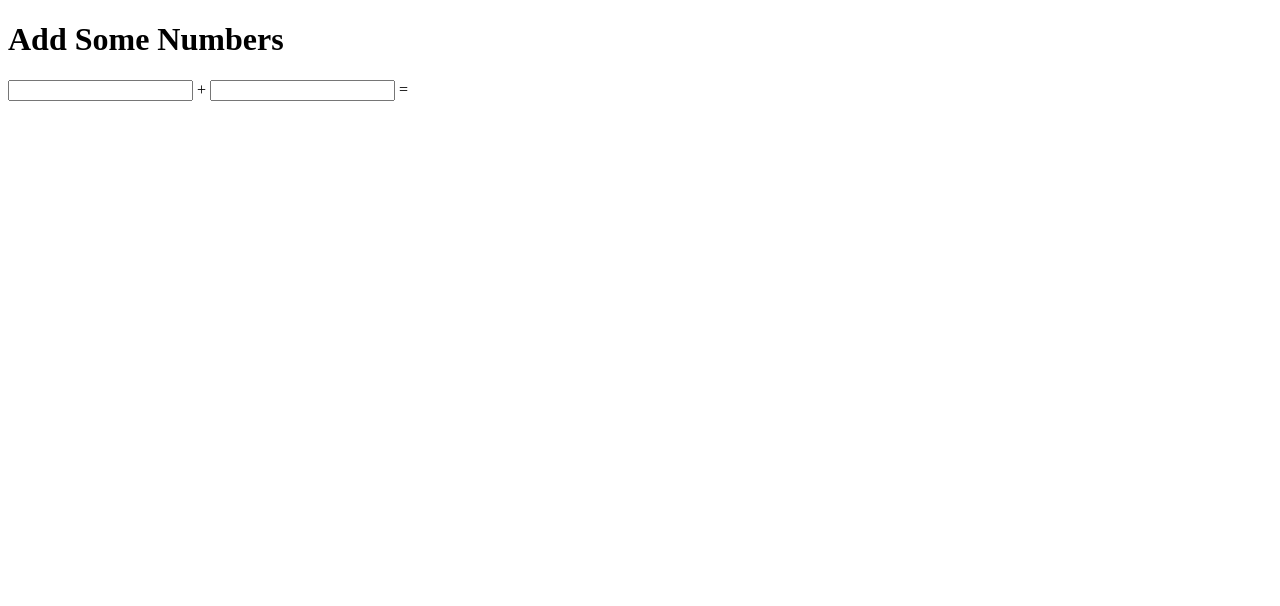
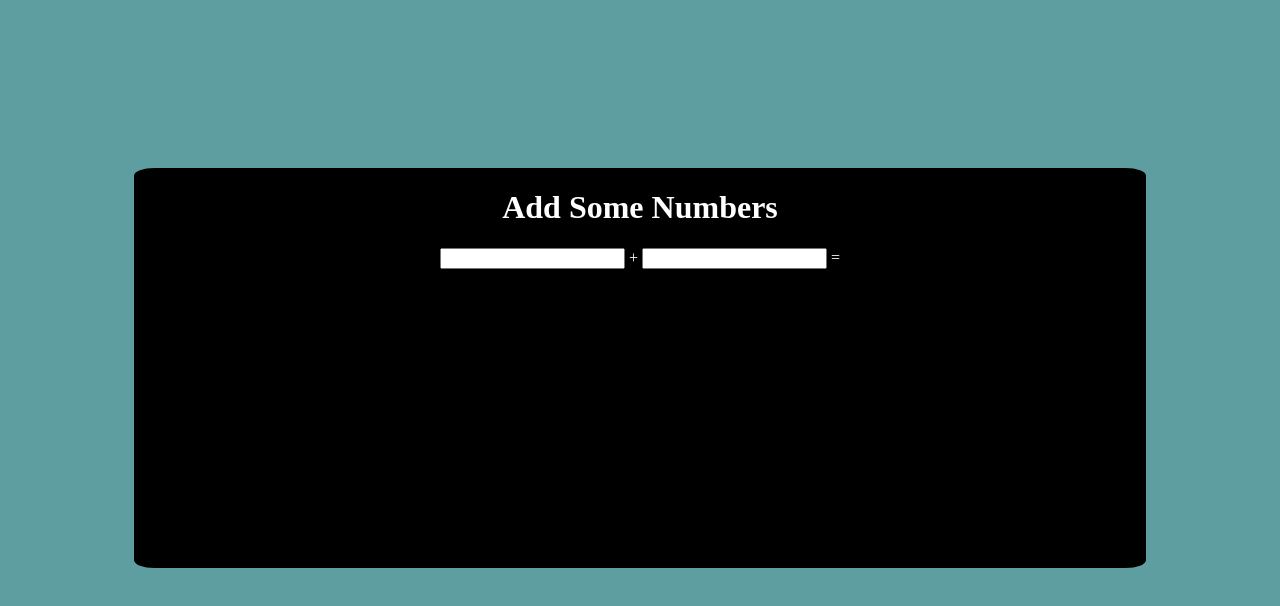
Before and after one commit to olliecomet/my-first-unit-test, a plain HTML site: page index.html in a window 1280 px wide. Drawn offline with Linux system fonts and the light colour scheme.

Commit message:
beginning of style revision

```diff
--- a/index.html
+++ b/index.html
@@ -4,17 +4,24 @@
   <meta charset="UTF-8">
   <meta name="viewport" content="width=device-width, initial-scale=1.0">
   <meta http-equiv="X-UA-Compatible" content="ie=edge">
-  <title>Adder</title>
+  <title>Number Adder</title>
+  <link rel="stylesheet" href="main.css">
 </head>
 
 <body>
-  <h1>Add Some Numbers</h1>
+  <main>
+    <h1>Add Some Numbers</h1>
 
-  <input id="x" type="number">
-  +
-  <input id="y" type="number">
-  =
-  <span id="sum"></span>
+    <section>
+      <input id="x" type="number">
+      +
+
+      <input id="y" type="number">
+      =
+    </section>
+
+    <p id="sum"></p>
+  </main>
 
   <script src="app.js" type="module"></script>
 </body>
--- /dev/null
+++ b/main.css
@@ -0,0 +1,44 @@
+body {
+  background-color: cadetblue;
+  display: flex;
+  justify-content: center;
+  height: 90vh;
+}
+
+main {
+  align-self: center;
+  color: white;
+  background-color: black;
+  width: 80%;
+  height: 50vh;
+  border-radius: 2%;
+  display: flex;
+  flex-direction: column;
+
+}
+
+h1, section, p {
+  align-self: center;
+}
+
+// h1 {
+//   background-color: red;
+// }
+
+section {
+  height: 20%;
+}
+
+// div {
+//   background-color: yellow;
+//   overflow: scroll;
+// }
+
+p {
+//   background-color: green;
+  // height: 50%;
+  display: flex;
+  justify-content: center;
+  align-items: center;
+  font-size: 3em;
+}
```
